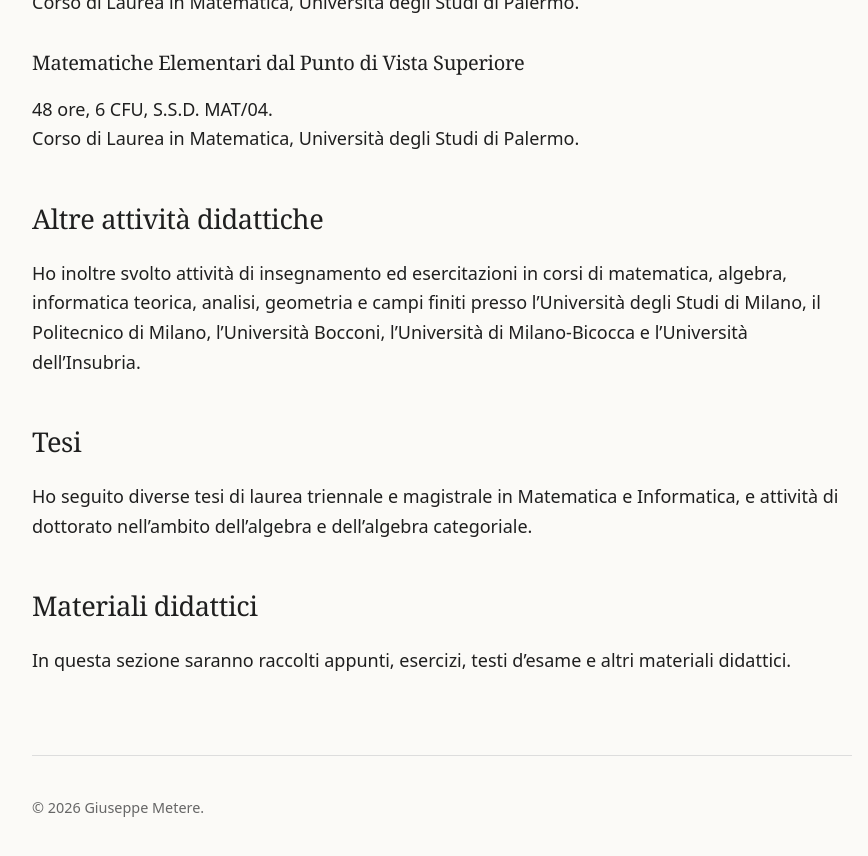
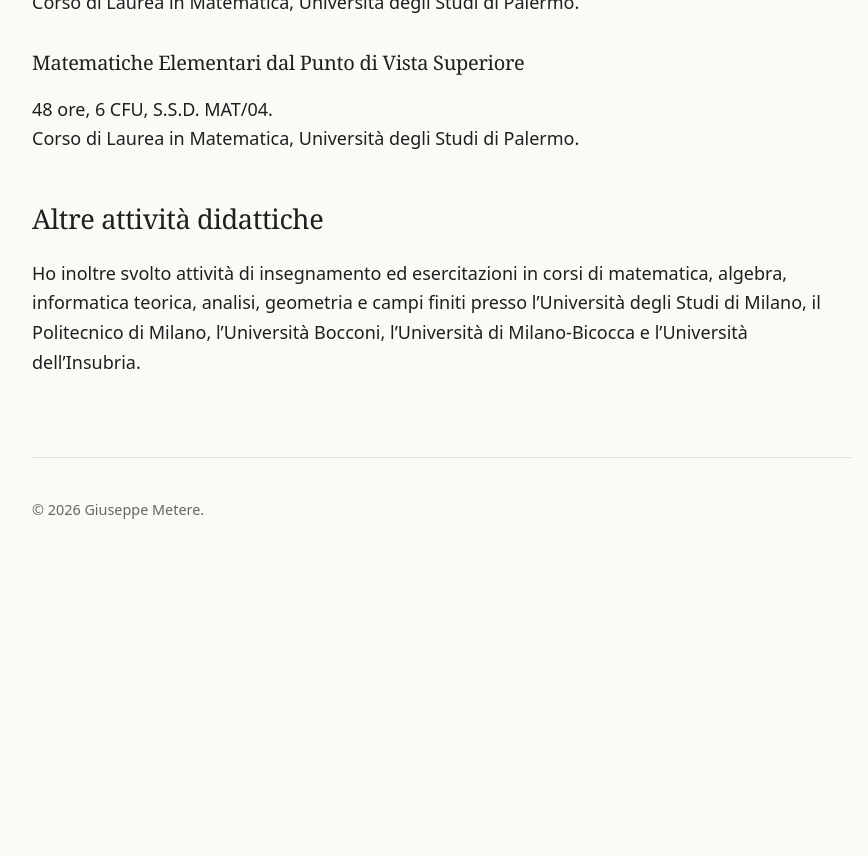
Before and after one commit to gmetere/gmetere.github.io, a Jekyll site: the page built from teaching.md, in a window 1280 px wide and 900 px high, scrolled down 1313 px. Shown: the top 856 px of the window, without its empty margins (198-1066 px from the left). Built offline with Jekyll 4.4.1, drawn with Linux system fonts in a browser that asks for light colours; after the commit the page ends 1915 px from its top, so only the background shows below that.

Commit message:
Update teaching.md

```diff
--- a/teaching.md
+++ b/teaching.md
@@ -54,14 +54,3 @@ matematica, algebra, informatica teorica, analisi, geometria e campi
 finiti presso l'Università degli Studi di Milano, il Politecnico di
 Milano, l'Università Bocconi, l'Università di Milano-Bicocca e
 l'Università dell'Insubria.
-
-## Tesi
-
-Ho seguito diverse tesi di laurea triennale e magistrale in Matematica e
-Informatica, e attività di dottorato nell'ambito dell'algebra e
-dell'algebra categoriale.
-
-## Materiali didattici
-
-In questa sezione saranno raccolti appunti, esercizi, testi d'esame e
-altri materiali didattici.
```
